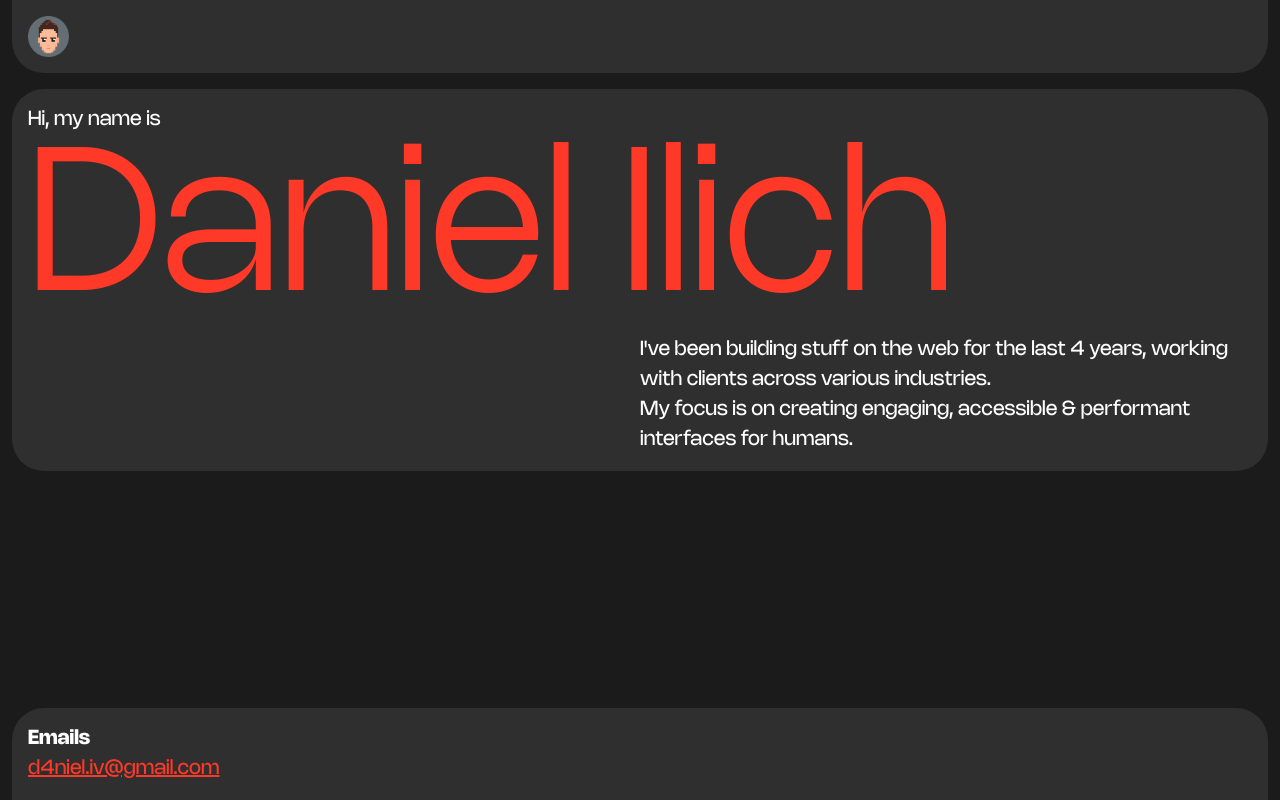
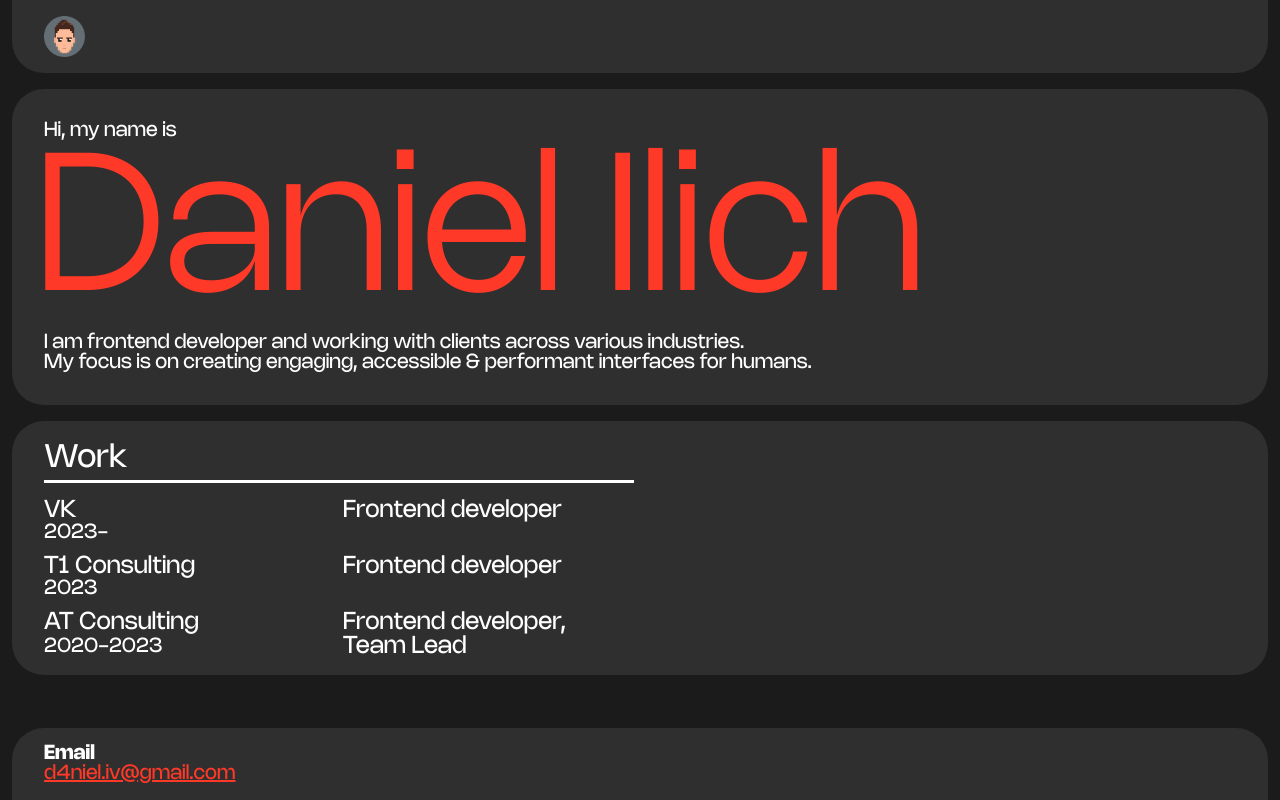
Before and after one commit to Kgnx7/ukqfhf, an Eleventy site: page src/pages/index/index.njk in a window 1280 px wide. Built offline with nearby package versions, Linux system fonts and the light colour scheme; Eleventy itself is replaced by a stand-in of ours; files that its build step writes are made by us from their sources; files whose address does not match are found by name.

Commit message:
feat: new expirience section

```diff
--- a/src/pages/index/index.css
+++ b/src/pages/index/index.css
@@ -1,15 +1,66 @@
-.intro {
+.intro-section {
   display: grid;
   grid-template-columns: repeat(2, 1fr);
   grid-template-rows: repeat(3, auto);
-
   height: fit-content;
+  padding-top: var(--spacing-xxl);
+  padding-bottom: var(--spacing-xxl);
 }
 
-.intro__title {
+.intro-section__who {
+  grid-column: 1 / span 2;
+
+  transform: translateX(-0.5rem);
+  line-height: var(--font-line-height-s);
+}
+
+.intro-section__about {
   grid-column: 1 / span 2;
 }
 
-.intro__subtitle {
-  grid-column: 2 / span 1;
+.expirience-section {
+  display: grid;
+  grid-template-columns: 1fr 1fr;
+  gap: var(--spacing-l);
 }
+
+.expirience-section__container {
+  display: flex;
+  flex-direction: column;
+  gap: var(--spacing-xl);
+}
+
+.expirience-section__skills,
+.expirience-section__work {
+  list-style: none;
+}
+
+.expirience-section__title {
+  border-block-end: solid;
+}
+
+.expirience-section__work {
+  display: flex;
+  flex-direction: column;
+  gap: var(--spacing-l);
+}
+
+.about-work__item {
+  display: grid;
+  grid-template-columns: 1fr 1fr;
+  column-gap: var(--spacing-m);
+}
+
+.about-work__company {
+  font-size: var(--font-size-l);
+  grid-area: 1 / 1;
+}
+
+.about-work__position {
+  font-size: var(--font-size-l);
+  grid-row: 1 / span 2;
+}
+
+.about-work__period {
+  font-size: var(--font-size-m);
+}
--- a/src/pages/index/index.njk
+++ b/src/pages/index/index.njk
@@ -3,10 +3,45 @@ permalink: "{{ page.fileSlug }}.html"
 layout: ui/layout/layout.njk
 ---
 
-<div class="section intro">
-    <p>Hi, my name is</p>
-    <h1 class="intro__title">Daniel Ilich</h1>
+<div class="paper intro-section">
+    <p class="intro-section__hi">Hi, my name is</p>
+    <h1 class="intro-section__who">Daniel Ilich</h1>
 
-    <p class="intro__subtitle">I've been building stuff on the web for the last 4 years, working with clients across various industries.</p>
-    <p class="intro__subtitle">My focus is on creating engaging, accessible & performant interfaces for humans.</p>
+    <p class="intro-section__about">I am frontend developer and working with clients across various industries.</p>
+    <p class="intro-section__about">My focus is on creating engaging, accessible & performant interfaces for humans.</p>
 </div>
+
+<div class="paper expirience-section">
+    <section class="expirience-section__container">
+        <h2 class="expirience-section__title">Work</h2>
+
+        <ol class="expirience-section__work about-work">
+            <li class="about-work__item">
+                <span class="about-work__company">VK</span>
+                <span class="about-work__position">Frontend developer</span>
+                <span class="about-work__period">2023-</span>
+            </li>
+            <li class="about-work__item">
+                <span class="about-work__company">T1 Consulting</span>
+                <span class="about-work__position">Frontend developer</span>
+                <span class="about-work__period">2023</span>
+            </li>
+            <li class="about-work__item">
+                <span class="about-work__company">AT Consulting</span>
+                <span class="about-work__position">Frontend developer, Team Lead</span>
+                <span class="about-work__period">2020-2023</span>
+            </li>
+        </ol>
+    </section>
+
+    {# <section>
+        <h2 class="expirience-section__title">Skills</h2>
+
+        <ol class="expirience-section__skills about-skills">
+            <li>TypeScript</li>
+            <li>TypeScript</li>
+            <li>TypeScript</li>
+            <li>TypeScript</li>
+        </ol>
+    </section> #}
+</div>
--- a/src/pages/main.css
+++ b/src/pages/main.css
@@ -1,4 +1,4 @@
-@import url("../shared/styles/index.css");
+@import url("../shared/styles/global.css");
 
 /* pages */
 @import url("./index/index.css");
--- a/src/shared/styles/index.css
+++ b/src/shared/styles/global.css
@@ -20,6 +20,7 @@ body {
   font-family: var(--font-family-text);
   font-size: var(--font-size-m);
   font-weight: var(--font-weight);
+  line-height: var(--font-line-height-s);
 }
 
 a {
@@ -27,14 +28,24 @@ a {
 }
 
 h1 {
-  text-decoration: none;
   font-size: var(--h1-font-size);
   font-weight: var(--h1-font-weight);
   line-height: var(--h1-line-height);
   color: var(--color-primary);
 }
 
-.section {
+h2 {
+  font-size: var(--h2-font-size);
+  font-weight: var(--h2-font-weight);
+  line-height: var(--h2-line-height);
+}
+
+ul,
+ol {
+  padding: 0;
+}
+
+.paper {
   background-color: var(--section-background-color);
   border-radius: var(--section-border-radius);
 
--- a/src/shared/styles/tokens.css
+++ b/src/shared/styles/tokens.css
@@ -9,24 +9,25 @@
   --color-gray-500: rgba(47, 47, 47, 1);
 
   /* typography */
+  --font-size-s: 0.75rem;
   --font-size-m: 1.25rem;
   --font-size-l: 1.5rem;
   --font-size-xl: 2rem;
-  --h1-font-size: max(200px, 12.5rem);
-  --h2-font-size: max(65px, 4.063rem);
-  --h3-font-size: 2.25rem;
-  --h3-font-size: 2rem;
+  --h1-font-size: 12rem;
+  --h2-font-size: 2rem;
+  --h3-font-size: 1.5rem;
 
   --h1-line-height: 1;
   --h2-line-height: 1.35;
   --h3-line-height: 1.4;
   --h3-line-height: 1.5;
-  --font-line-height-md: 1.55;
-  --font-line-height-lg: 1.6;
+  --font-line-height-s: 1;
+  --font-line-height-m: 1.55;
+  --font-line-height-l: 1.6;
   --font-line-height-xl: 1.65;
 
   --h1-font-weight: 300;
-  --h2-font-weight: 600;
+  --h2-font-weight: 400;
   --h3-font-weight: 600;
   --h4-font-weight: 600;
   --font-weight: 400;
@@ -78,7 +79,7 @@
   /* section */
   --section-background-color: var(--secondary-background-color);
   --section-border-radius: var(--border-radius-xl);
-  --section-padding: var(--spacing-xl);
+  --section-padding: var(--spacing-xl) var(--spacing-xxl);
 
   /* links */
   --primary-link-color: var(--color-red);
--- a/src/shared/ui/footer/footer.css
+++ b/src/shared/ui/footer/footer.css
@@ -1,4 +1,4 @@
-.footer.section {
+footer.paper {
   border-radius: var(--section-border-radius) var(--section-border-radius) 0 0;
 
   flex-grow: 0;
--- a/src/shared/ui/footer/footer.njk
+++ b/src/shared/ui/footer/footer.njk
@@ -1,6 +1,4 @@
-<footer class="footer section">
-    <div>
-        <h4>Emails</h4>
-        <a href="mailto:d4niel.iv@gmail.com">d4niel.iv@gmail.com</a>
-    </div>
+<footer class="footer paper">
+    <h4>Email</h4>
+    <a href="mailto:d4niel.iv@gmail.com">d4niel.iv@gmail.com</a>
 </footer>
--- a/src/shared/ui/header/header.css
+++ b/src/shared/ui/header/header.css
@@ -1,4 +1,4 @@
-.section.header {
+header.header {
   border-radius: 0 0 var(--section-border-radius) var(--section-border-radius);
 
   display: flex;
--- a/src/shared/ui/header/header.njk
+++ b/src/shared/ui/header/header.njk
@@ -1,4 +1,4 @@
-<header class="header section">
+<header class="header paper">
     <a href="/" aria-label="Home">
         <picture>
             <source srcset="assets/images/avatar.webp" type="image/webp"/>
--- a/src/shared/ui/layout/layout.css
+++ b/src/shared/ui/layout/layout.css
@@ -4,4 +4,5 @@
   display: grid;
   grid-template-columns: 1fr;
   row-gap: var(--primary-gap);
+  align-content: start;
 }
```
